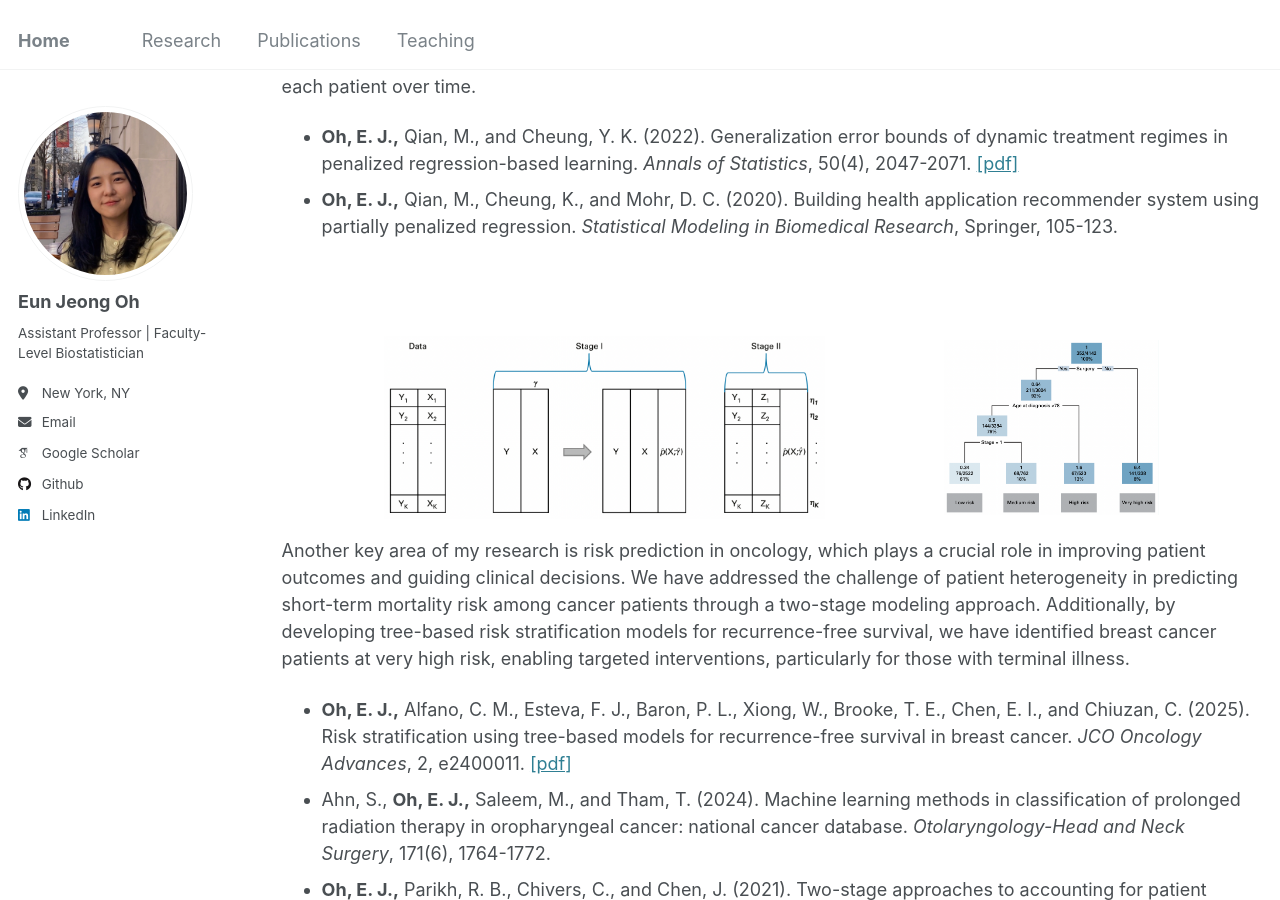
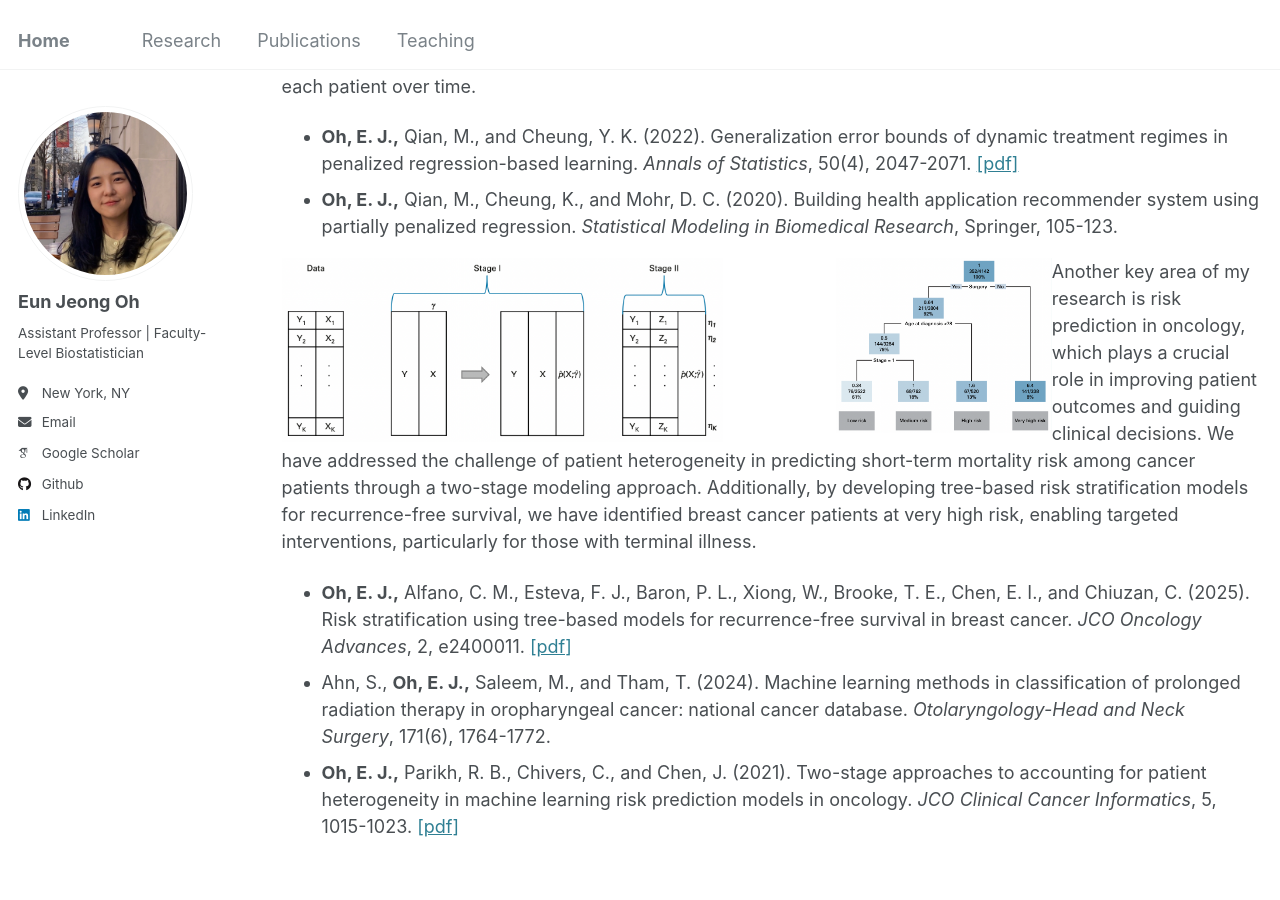
Before and after one commit to oheunj/oheunj.github.io, a Jekyll site: the page built from _pages/research.md, in a window 1280 px wide and 900 px high, scrolled down 336 px. Built offline with Jekyll 4.4.1, drawn with Linux system fonts in a browser that asks for light colours; some web fonts are replaced.

Commit message:
Update research.md

```diff
--- a/_pages/research.md
+++ b/_pages/research.md
@@ -21,10 +21,9 @@
 * __Oh, E. J.,__ Qian, M., Cheung, K., and Mohr, D. C. (2020). Building health application recommender system using partially penalized regression. _Statistical Modeling in Biomedical Research_, Springer, 105-123.
 
 
-<br><br>
 <div style="text-align: center;">
-  <img src="/images/myfig2.png" style="width:45%; margin-right: 3cm;" />
-  <img src="/images/myfig3.png" style="width:22%;" />
+  <img src="/images/myfig2.png" style="width:45%; float: left; margin-right: 3cm;" />
+  <img src="/images/myfig3.png" style="width:22%; float: left;" />
 </div>
 
 <p>
```
